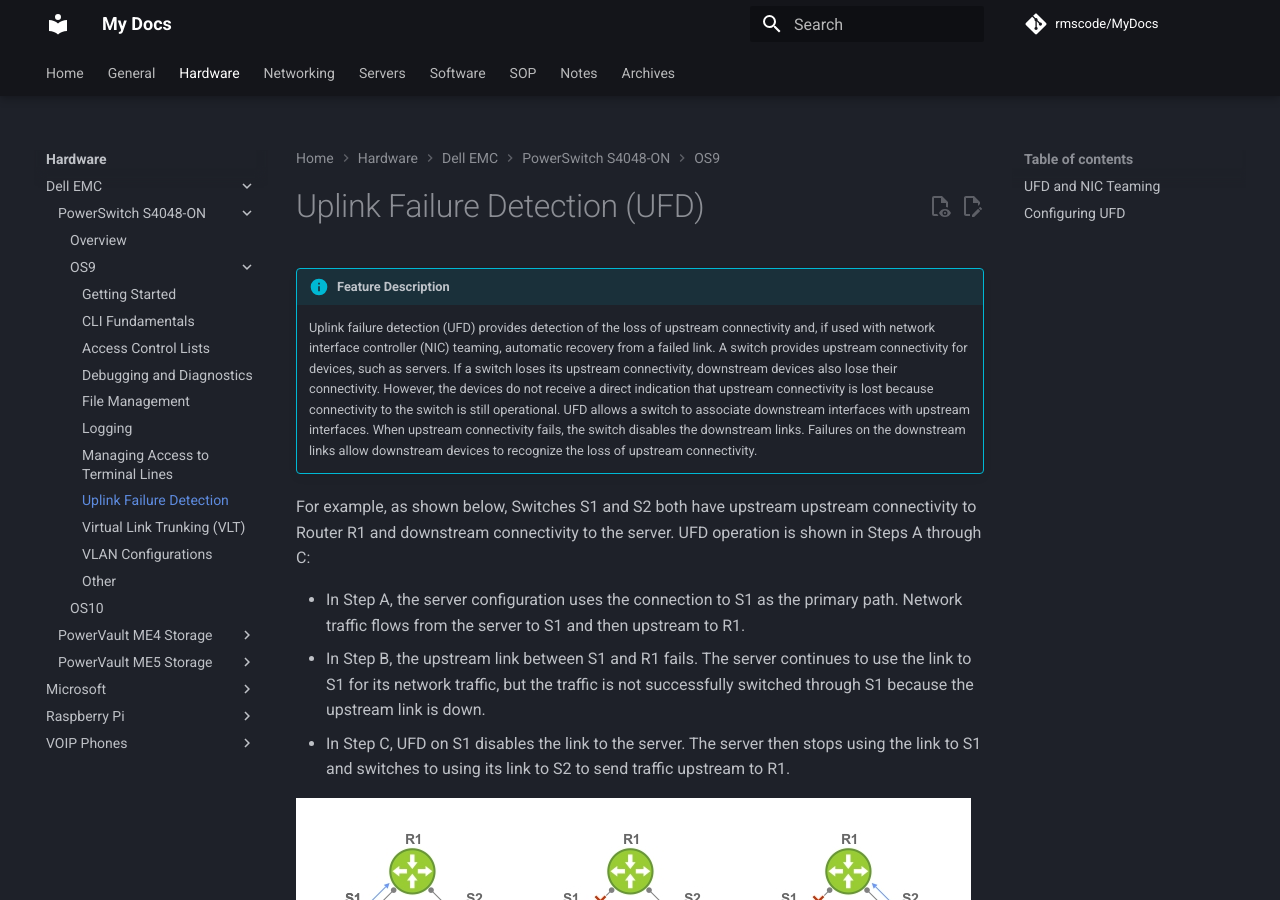
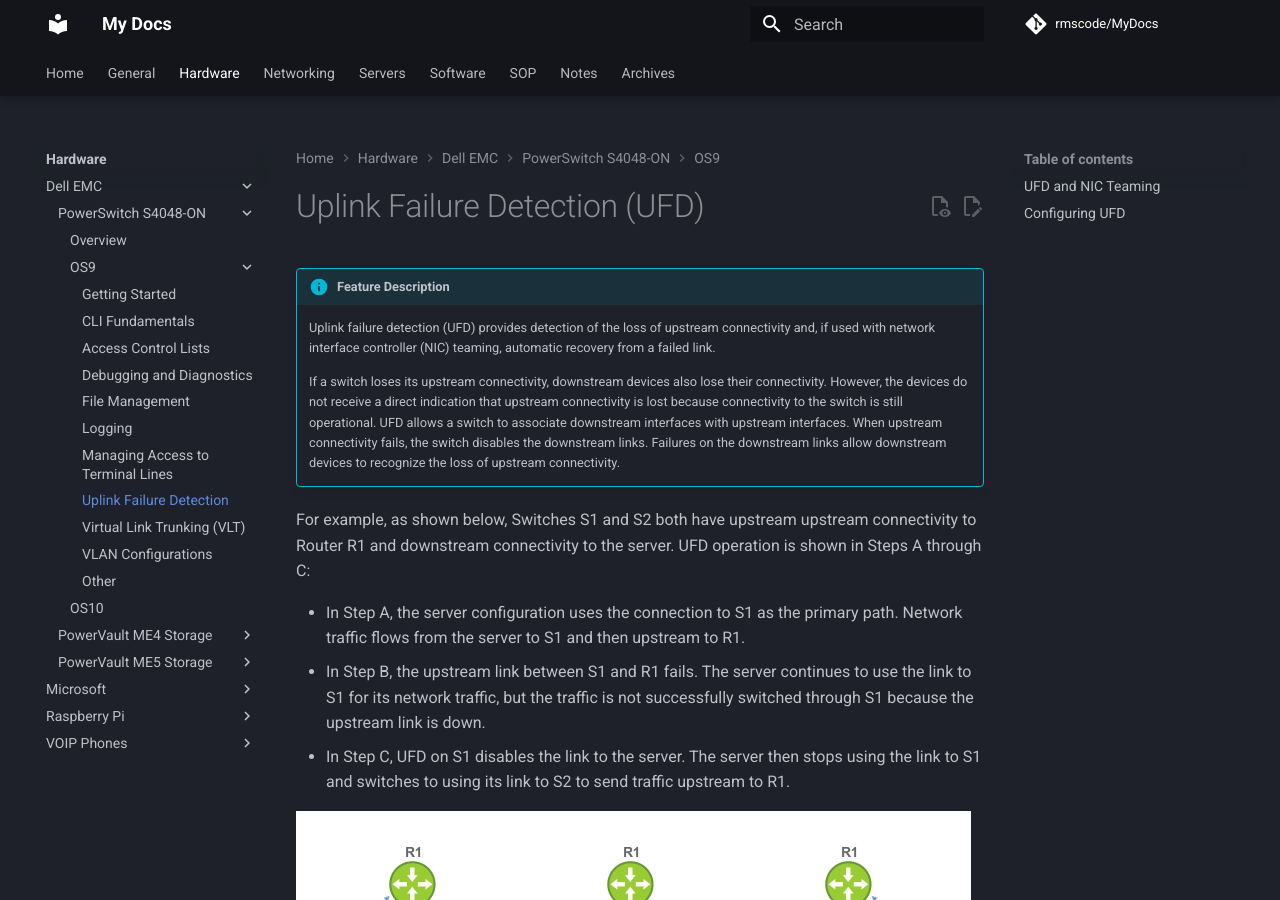
Before and after one commit to rmscode/binary-garden, an MkDocs documentation site: the page built from docs/hardware/dell-emc/S4048-ON/os9-ufd.md, in a window 1280 px wide and 900 px high. Built offline with MkDocs 1.6.1 and Material for MkDocs 9.7.7, drawn with Linux system fonts in a browser that asks for light colours; comment, search, counter and statistics services are not loaded.

Commit message:
Update os9-ufd.md

```diff
--- a/docs/hardware/dell-emc/S4048-ON/os9-ufd.md
+++ b/docs/hardware/dell-emc/S4048-ON/os9-ufd.md
@@ -2,7 +2,9 @@
 
 !!! info "Feature Description"
 
-    Uplink failure detection (UFD) provides detection of the loss of upstream connectivity and, if used with network interface controller (NIC) teaming, automatic recovery from a failed link. A switch provides upstream connectivity for devices, such as servers. If a switch loses its upstream connectivity, downstream devices also lose their connectivity. However, the devices do not receive a direct indication that upstream connectivity is lost because connectivity to the switch is still operational. UFD allows a switch to associate downstream interfaces with upstream interfaces. When upstream connectivity fails, the switch disables the downstream links. Failures on the downstream links allow downstream devices to recognize the loss of upstream connectivity.
+    Uplink failure detection (UFD) provides detection of the loss of upstream connectivity and, if used with network interface controller (NIC) teaming, automatic recovery from a failed link.
+
+    If a switch loses its upstream connectivity, downstream devices also lose their connectivity. However, the devices do not receive a direct indication that upstream connectivity is lost because connectivity to the switch is still operational. UFD allows a switch to associate downstream interfaces with upstream interfaces. When upstream connectivity fails, the switch disables the downstream links. Failures on the downstream links allow downstream devices to recognize the loss of upstream connectivity.
 
 For example, as shown below, Switches S1 and S2 both have upstream upstream connectivity to Router R1 and downstream connectivity to the server. UFD operation is shown in Steps A through C:
 
```
